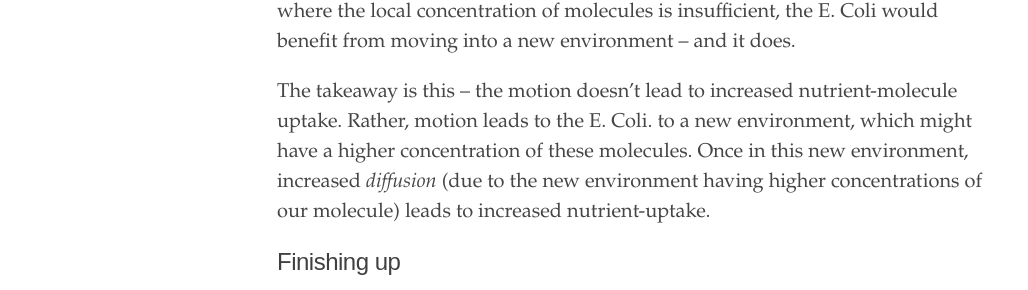
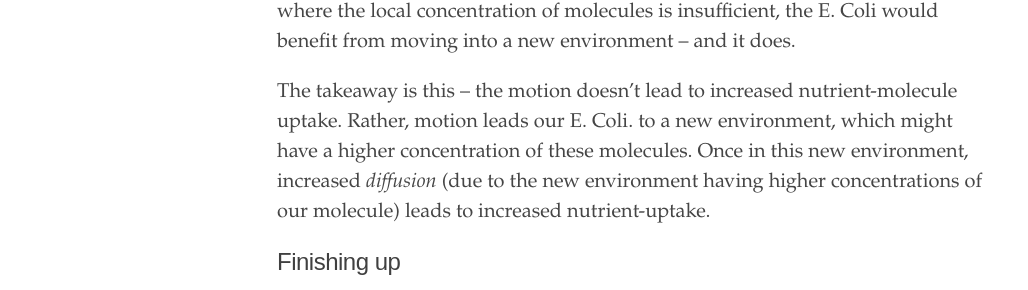
Before and after one commit to soumi-udel/soumi-udel.github.io, a Jekyll site: the page built from _texts/life-at-low-Re-3.md, in a window 1280 px wide and 900 px high, scrolled down 1687 px. Shown: the part 178-468 px from the top of the window, without its empty margins (3-1031 px from the left). Built offline with Jekyll 4.4.1, drawn with Linux system fonts in a browser that asks for light colours; formulas are drawn with MathJax 3.

Commit message:
Update life-at-low-Re-3.md

```diff
--- a/_texts/life-at-low-Re-3.md
+++ b/_texts/life-at-low-Re-3.md
@@ -42,7 +42,7 @@ Rather, it just needs to sit in place and allow molecules from its local environ
 
 That doesn’t mean it should never move – if it finds itself in an environment where the local concentration of molecules is insufficient, the E. Coli would benefit from moving into a new environment – and it does.
 
-The takeaway is this – the motion doesn’t lead to increased nutrient-molecule uptake. Rather, motion leads to the E. Coli. to a new environment, which might have a higher concentration of these molecules. Once in this new environment, increased _diffusion_ (due to the new environment having higher concentrations of our molecule) leads to increased nutrient-uptake.
+The takeaway is this – the motion doesn’t lead to increased nutrient-molecule uptake. Rather, motion leads our E. Coli. to a new environment, which might have a higher concentration of these molecules. Once in this new environment, increased _diffusion_ (due to the new environment having higher concentrations of our molecule) leads to increased nutrient-uptake.
 
 ## Finishing up
 
```
